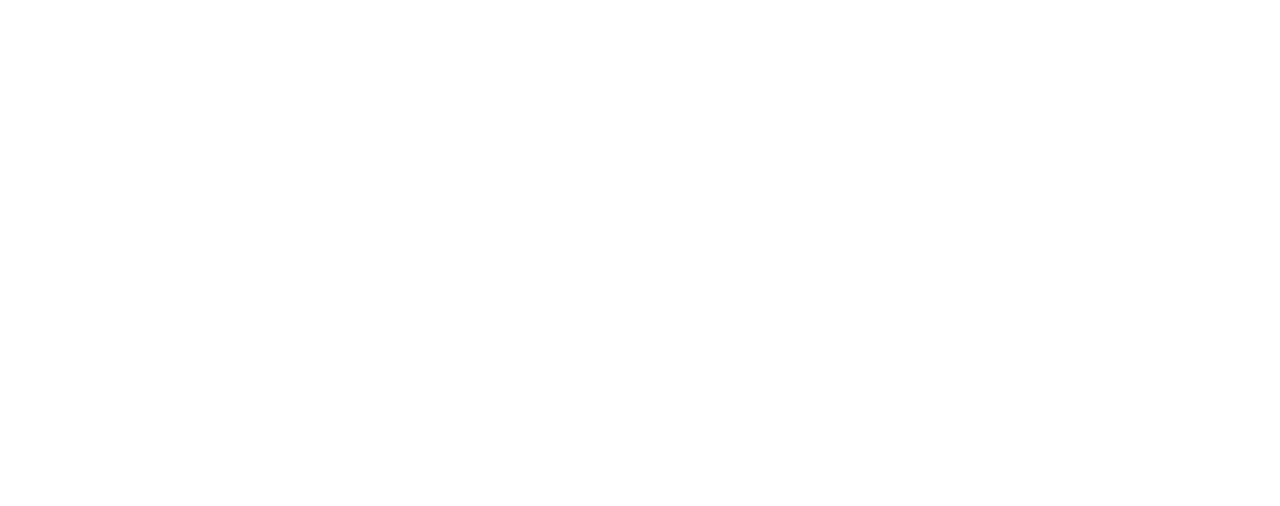
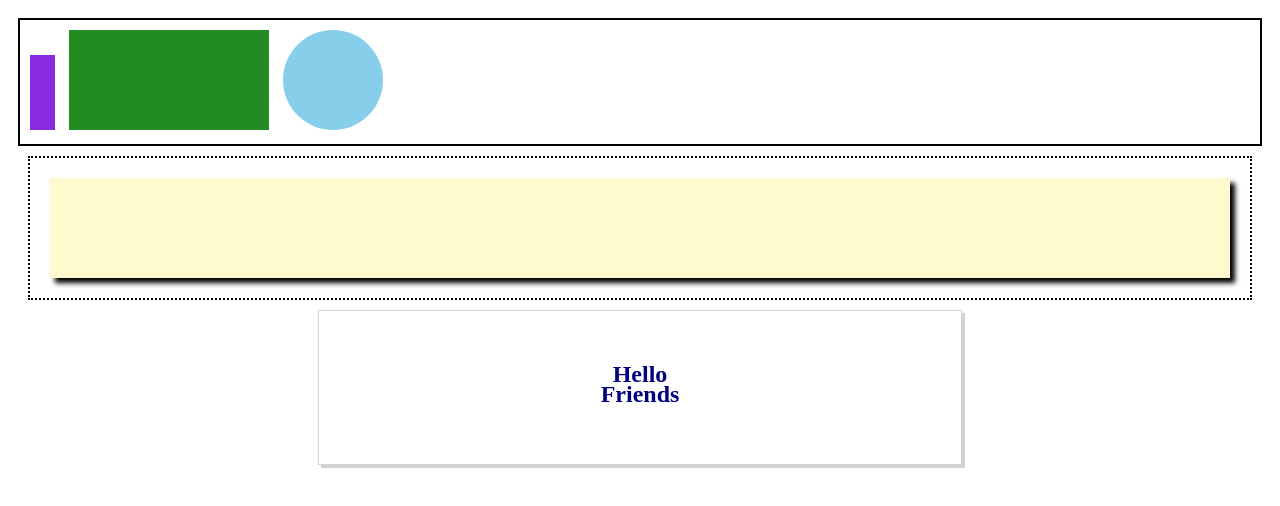
Before and after one commit to graum97/fs-html-css-2, a plain HTML site: page drill-2/index.html in a window 1280 px wide. Drawn offline with Linux system fonts and the light colour scheme.

Commit message:
finished

```diff
--- a/drill-1/index.css
+++ b/drill-1/index.css
@@ -1,31 +1,25 @@
-*{
-    padding: 0;
+body {
     margin: 0;
+    background-color: #D8D8D8;
+    height: 100vh;
+    width: 100%;
 }
  header {
-    display: block;
-    position: fixed;
-    top: 0px;
-    left: 0px;
     width: 100%;
-    height: 1in;
-    background-color: rgb(83, 82, 82);
+    height: 20vh;
+    background-color: #444444;
 }
 
-
 .middle-div {
-    background-color:  rgb(250, 247, 247);
-    display: flex;
-    flex-direction: column;
-    width: 400px;
-    height: 350px;
+    background-color: #EFEFEF;
     margin: auto;
-    padding-top: 150px;
+    height: 70vh;
+    width: 75%;
 }
 
 footer {
-    width: 400px;
-    height: 0.5in;
+    width: 75%;
+    height: 10vh;
     margin:auto;
-    background-color: rgb(49, 48, 48);
+    background-color: #222222;
 }
--- a/drill-2/index.css
+++ b/drill-2/index.css
@@ -0,0 +1,76 @@
+.box-1{
+    border: 2px solid black;
+    background-color: white;
+    padding: 10px;
+}
+
+.small-Rec{
+    display: inline-block;
+    width:25px;
+    height: 75px;
+    background-color: #8A2BE2;
+    margin-right: 10px;
+}
+
+.big-Rec{
+    display: inline-block;
+    width:200px;
+    height: 100px;
+    background-color: #228B22;
+    margin-right: 10px;
+}
+.circle {
+    display: inline-block;
+    width: 100px;
+    height: 100px;
+    background: #87CEEB;
+    border-radius: 50%;
+
+}
+
+
+.box-2{
+    border: 2px dotted black;
+    background-color: white;
+    padding: 10px;
+    margin: 10px;
+}
+
+.box-2S{
+    background-color: #FFFACD;
+    padding: auto;
+    box-shadow: 5px 5px 5px  black;
+    height: 100px;
+    margin: 10px;
+}
+
+.box-3{
+    border: 0.5px solid lightgray;
+    box-shadow: 3px 3px lightgray;
+    display: flex;
+    justify-content: center;
+    margin: auto;
+
+    width: 50%;
+    padding: 10px;
+}
+
+.text{
+    color: #000080;
+    display: flex;
+    flex-direction: column;
+    justify-content: center;
+    align-items: center;
+    padding: 0pt;
+    margin-top: 40pt;
+    margin-bottom: 30pt;
+}
+
+.word {
+    line-height: 0pt;
+    margin-top: 0pt;
+}
+
+body{
+    padding: 10px;
+}
--- a/drill-2/index.html
+++ b/drill-2/index.html
@@ -0,0 +1,30 @@
+<!DOCTYPE html>
+<html lang="en">
+<head>
+    <meta charset="UTF-8">
+    <meta http-equiv="X-UA-Compatible" content="IE=edge">
+    <meta name="viewport" content="width=device-width, initial-scale=1.0">
+    <title>Lab 2 Part</title>
+    <link rel="stylesheet" href="index.css"/>
+</head>
+<body>
+    <section class="box-1">
+        <div class="small-Rec"></div>
+        <div class="big-Rec"></div>
+        <div class="circle"></div>
+    </section>
+
+    <section class="box-2">
+        <div class="box-2S"></div>
+    </section>
+
+    <section class="box-3">
+        <div class="text">
+            <h2 class="word">Hello</h2>
+            <h2 class="word">Friends</h2>
+        </div>
+    </section>
+
+
+</body>
+</html>
--- a/drill-3/index.css
+++ b/drill-3/index.css
@@ -0,0 +1,46 @@
+.header {
+    height: 75px;
+    background-color: #D8D8D8;
+    margin: 0%;
+    display: flex;
+    flex-direction: column;
+    align-items: flex-start;
+    justify-content: center;
+
+}
+
+.square {
+    height: 25px;
+    width: 25px;
+    background-color: #5B8EDB;
+    padding: 10px;
+    margin-left: 10px;
+}
+
+.blue {
+    background-color: #5B8EDB;
+    height: 125px;
+}
+
+.aqua {
+    background-color: #7BDFC2;
+    height: 125px;
+}
+
+.green {
+    background-color: #C2E791;
+    height: 125px;
+}
+
+.yellow {
+    background-color: #F5E752;
+    height: 125px;
+}
+
+.paragraphs {
+    padding: 20px;
+}
+
+body {
+    margin: 0;
+}
```
Also changed, not shown: drill-1/index.html (+4 -4 lines), drill-3/index.html (+26 -1 lines).
